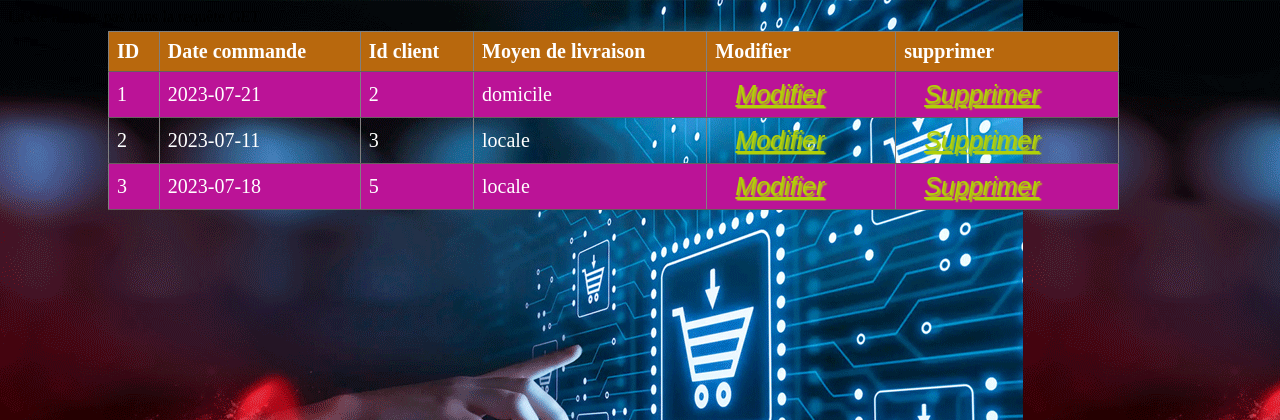
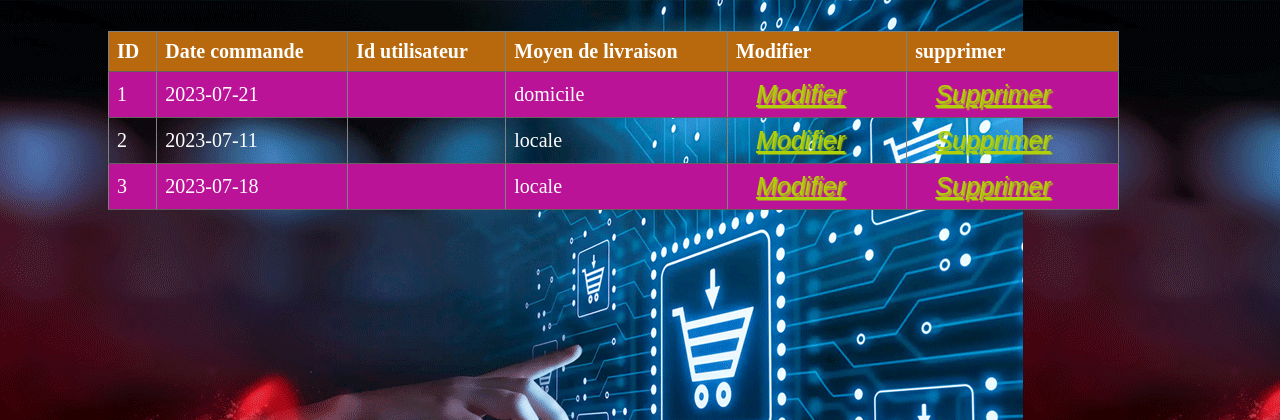
Before and after one commit to AmidAima/commerce_live, a PHP site: page /commandes/supprimer.php in a window 1280 px wide. Shown: the top 420 px of the page. Run offline with PHP 8.4, Linux system fonts and the light colour scheme; data comes from the database, SQL or seed files in the repository; data that the repository does not hold is empty.

Commit message:
Update supprimer.php

```diff
--- a/Commerce/commandes/supprimer.php
+++ b/Commerce/commandes/supprimer.php
@@ -25,12 +25,12 @@ $result = $conn->query($sql);
 
 if ($result->num_rows > 0) {
     echo "<table border=1>";
-    echo "<tr><th>ID</th><th>Date commande</th><th>Id client</th><th>Moyen de livraison</th><th>Modifier</th><th>supprimer</th></tr>";
+    echo "<tr><th>ID</th><th>Date commande</th><th>Id utilisateur</th><th>Moyen de livraison</th><th>Modifier</th><th>supprimer</th></tr>";
     while ($row = $result->fetch_assoc()) {
         echo "<tr>";
         echo "<td>".$row['id_commande']."</td>";
         echo "<td>" . $row['date_commande'] . "</td>";
-        echo "<td>" . $row['id_client'] . "</td>";
+        echo "<td>" . $row['id_utilisateur'] . "</td>";
         echo "<td>" . $row['moyen_livraison'] . "</td>";
       ;
         echo "<td><a href='modifier.php?id_commande=".$row['id_commande']."'>Modifier</a></td>";
```
